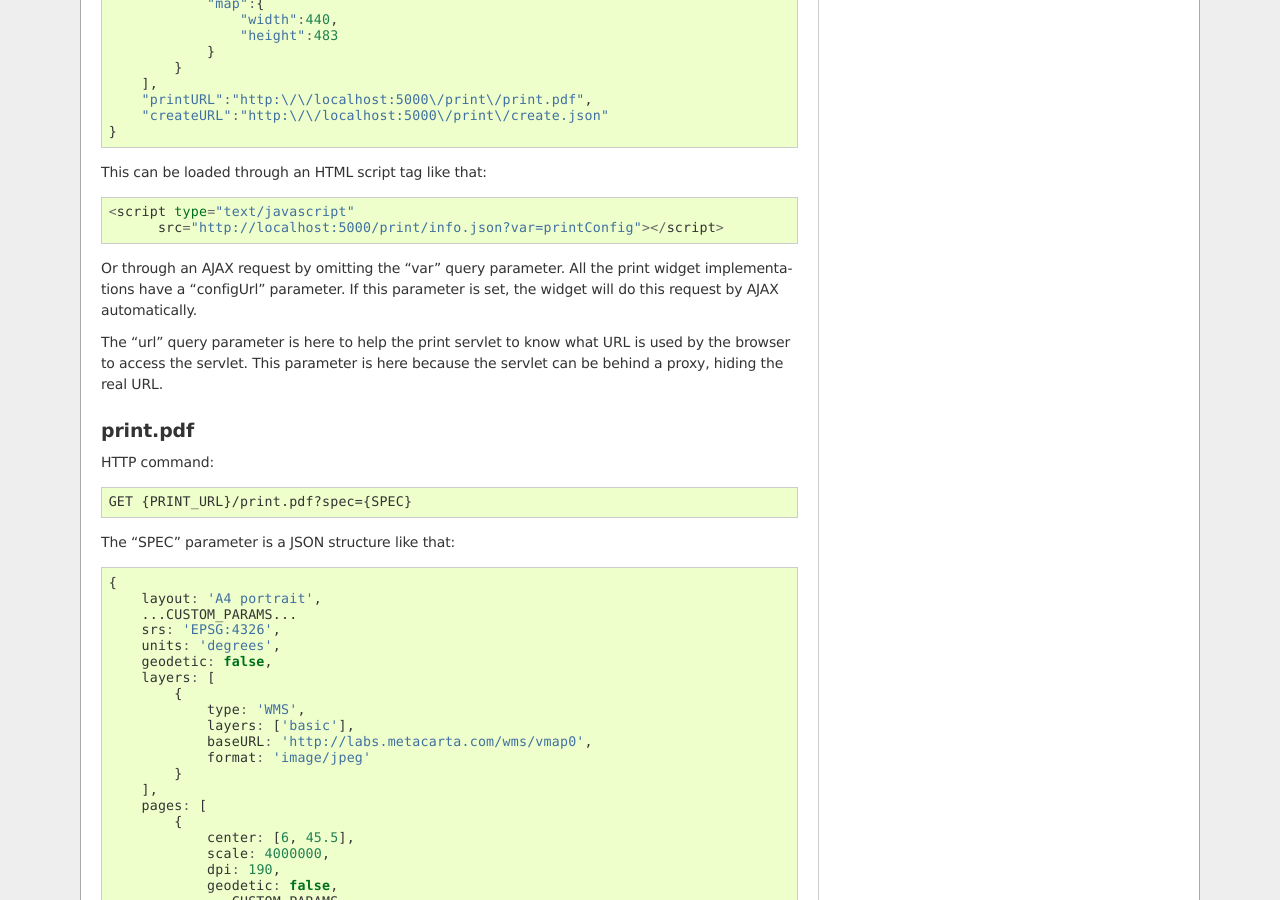
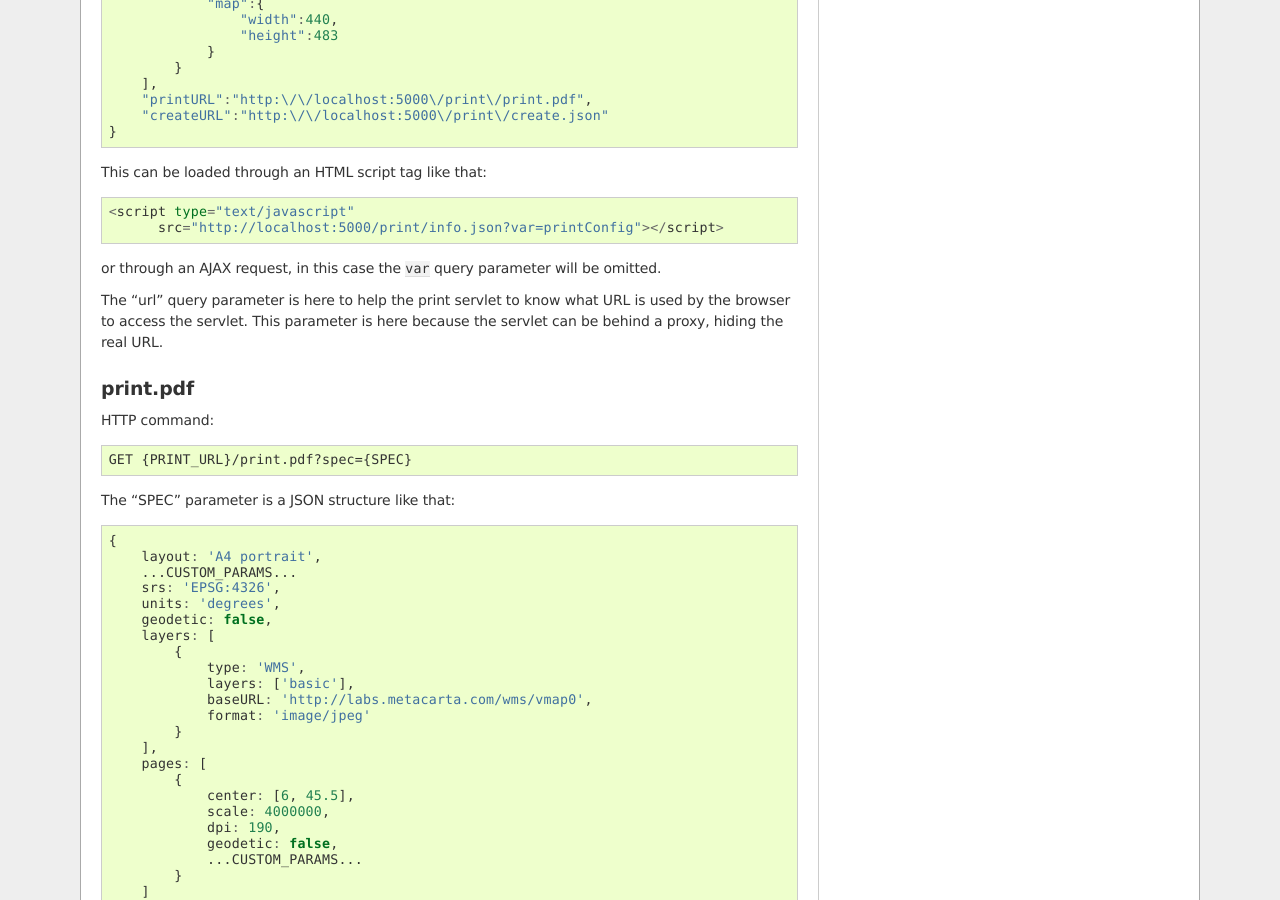
Before and after one commit to alediator/mapfish-print, a Sphinx documentation site: the page built from docs/protocol.txt, in a window 1280 px wide and 900 px high, scrolled down 535 px. Built offline with Sphinx 7.4.7, drawn with Linux system fonts in a browser that asks for light colours.

Commit message:
remove references to MapFish Client widgets in the print documentation
git-svn-id: http://www.mapfish.org/svn/mapfish/print/trunk@3556 25cca10d-0837-0410-9e4f-92b931fda1bc

```diff
--- a/docs/protocol.txt
+++ b/docs/protocol.txt
@@ -46,7 +46,8 @@ This can be loaded through an HTML script tag like that::
   <script type="text/javascript"
         src="http://localhost:5000/print/info.json?var=printConfig"></script>
 
-Or through an AJAX request by omitting the "var" query parameter. All the print widget implementations have a "configUrl" parameter. If this parameter is set, the widget will do this request by AJAX automatically.
+or through an AJAX request, in this case the ``var`` query parameter will be
+omitted.
 
 The "url" query parameter is here to help the print servlet to know what URL is used by the browser to access the servlet. This parameter is here because the servlet can be behind a proxy, hiding the real URL.
 
```
